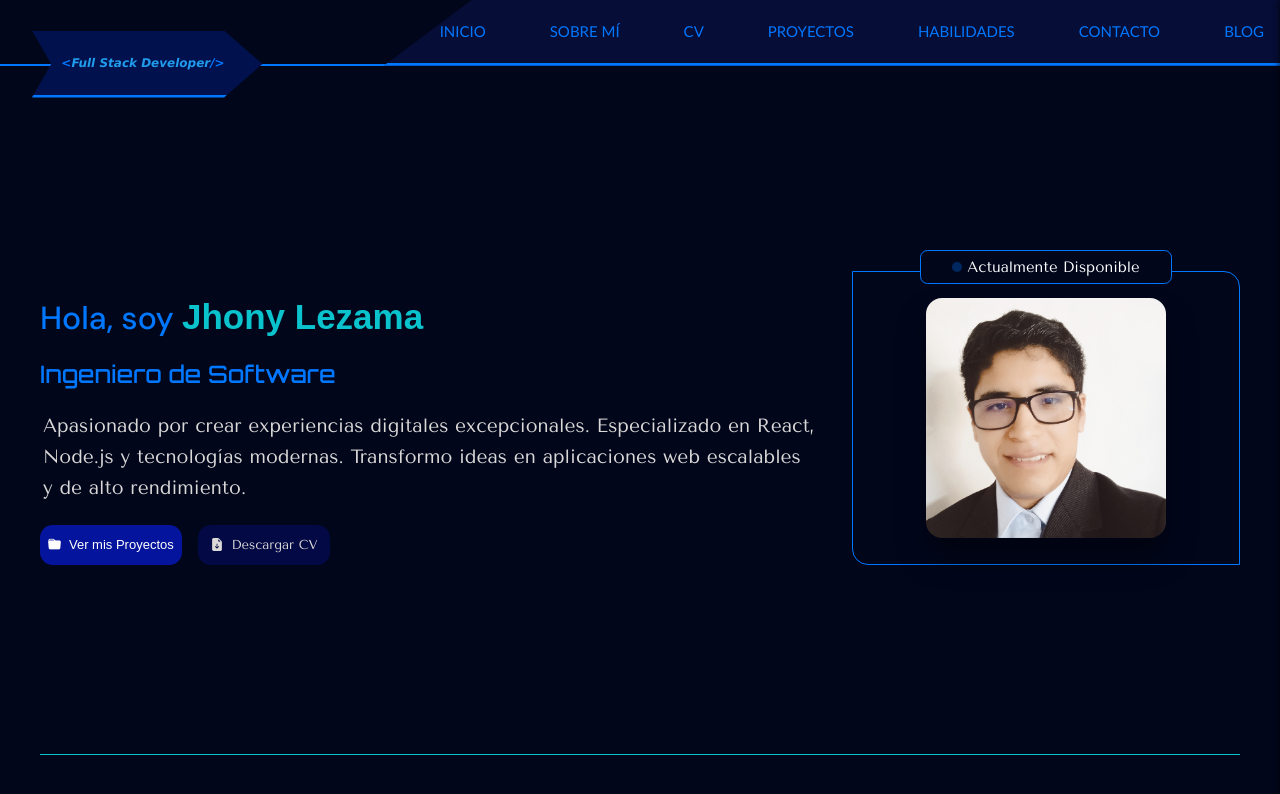
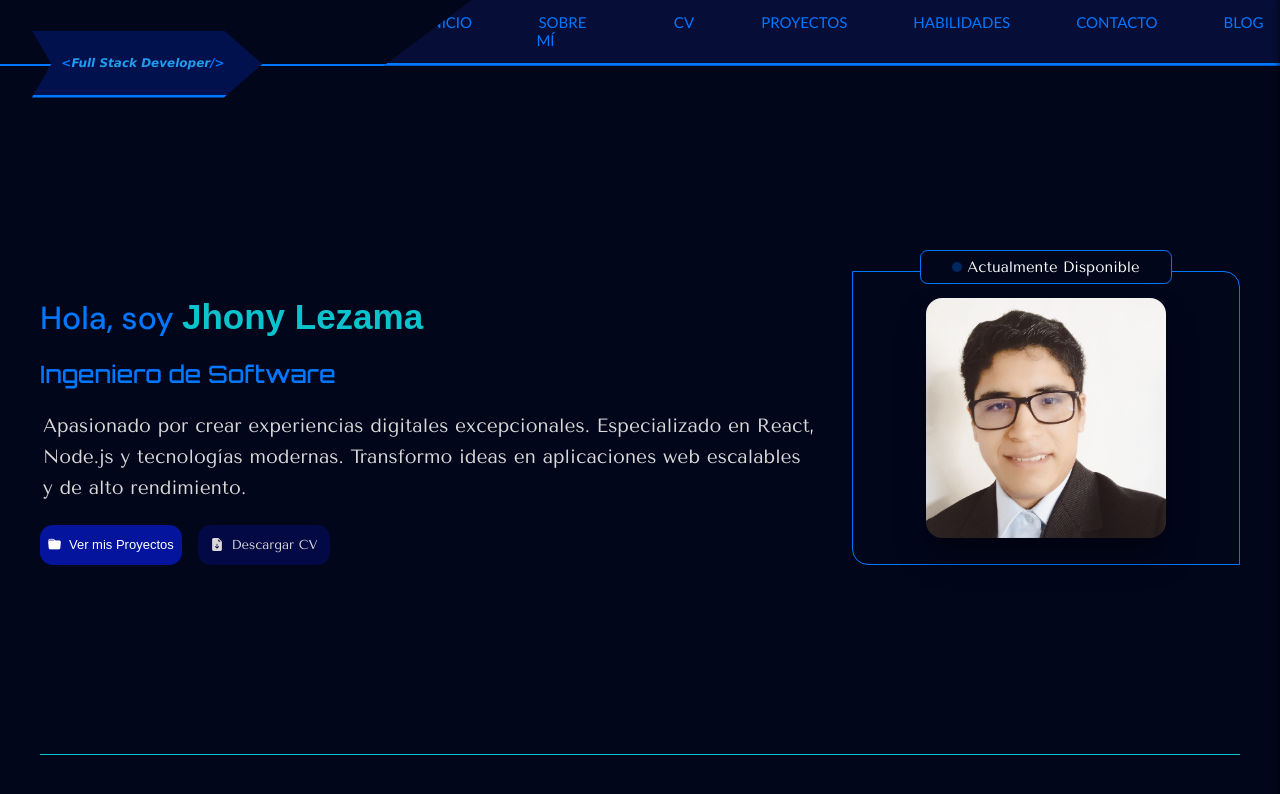
Before and after one commit to Johlevic/portafolio-profesional, an Angular app: page / in a window 1280 px wide. Shown: the top 794 px of the page. Built offline with nearby package versions, Linux system fonts and the light colour scheme; a web font is replaced by a local one.

Commit message:
más actualizaciones 2th commit

```diff
--- a/src/app/components/header/header.component.html
+++ b/src/app/components/header/header.component.html
@@ -10,13 +10,13 @@
 
     <nav class="desktop-nav">
       <ul class="desktop-nav-list">
-        <li><a href="#" (click)="menuOpen = false">Inicio</a></li>
-        <li><a href="#" (click)="menuOpen = false">Sobre mí</a></li>
-        <li><a href="#" (click)="menuOpen = false">CV</a></li>
-        <li><a href="#" (click)="menuOpen = false">Proyectos</a></li>
-        <li><a href="#" (click)="menuOpen = false">Habilidades</a></li>
-        <li><a href="#" (click)="menuOpen = false">Contacto</a></li>
-        <li><a href="#" (click)="menuOpen = false">Blog</a></li>
+        <li class="list-nav"><a href="#" class="nav-link" (click)="menuOpen = false">Inicio</a></li>
+        <li class="list-nav"><a href="#" class="nav-link" (click)="menuOpen = false">Sobre mí</a></li>
+        <li class="list-nav"><a href="#" class="nav-link" (click)="menuOpen = false">CV</a></li>
+        <li class="list-nav"><a href="#" class="nav-link" (click)="menuOpen = false">Proyectos</a></li>
+        <li class="list-nav"><a href="#" class="nav-link" (click)="menuOpen = false">Habilidades</a></li>
+        <li class="list-nav"><a href="#" class="nav-link" (click)="menuOpen = false">Contacto</a></li>
+        <li class="list-nav"><a href="#" class="nav-link" (click)="menuOpen = false">Blog</a></li>
       </ul>
     </nav>
   </div>
--- a/src/app/components/header/header.component.scss
+++ b/src/app/components/header/header.component.scss
@@ -93,7 +93,7 @@ color: $header-color-quintario;
 
 
 @include laptop{
-  .header-container .title-header{
+  .header-container .title-header {
     height: 4rem;
     top: 2rem;
     left: -4rem;
@@ -110,13 +110,16 @@ color: $header-color-quintario;
     aspect-ratio: 1/1;
     border-bottom: 3px $header-color-quintario solid;
     clip-path: polygon(
-    25% 0%,   /* arriba izq */
-    75% 0%,   /* arriba der */
-    85% 50%, /* derecha */
-    75% 100%, /* abajo der */
-    25% 100%, /* abajo izq */
-    30% 50%    /* izquierda */
-  );
+      25% 0%,    /* arriba izq */
+      75% 0%,    /* arriba der */
+      85% 50%,   /* derecha */
+      75% 100%,  /* abajo der */
+      25% 100%,  /* abajo izq */
+      30% 50%    /* izquierda */
+    );
+
+    // ✅ Asegura que no haya problemas de capas
+    z-index: 1;
   }
 
   .desktop-nav{
@@ -134,6 +137,37 @@ color: $header-color-quintario;
     height: 4rem;
     border-bottom: 3px $header-color-quintario solid;
     position: relative;
+
+    .desktop-nav-list {
+      .list-nav > .nav-link {
+        position: relative;
+        padding: 2px;
+        color: $header-color-quintario;
+        text-decoration: none;
+        transition: color 0.3s ease;
+
+        &::after {
+          content: '';
+          position: absolute;
+          bottom: 2px; // ajusta según padding
+          left: 50%;
+          transform: translateX(-50%) scaleX(0);
+          width: 80%;
+          height: 1px;
+          background-color: $color-font;
+          transition: transform 0.4s cubic-bezier(0.68, -0.55, 0.27, 1.55);
+          transform-origin: center;
+        }
+
+        &:hover {
+          color: $color-font;
+
+          &::after {
+            transform: translateX(-50%) scaleX(1);
+          }
+        }
+      }
+    }
   }
 
   .menu-toggle{
```
